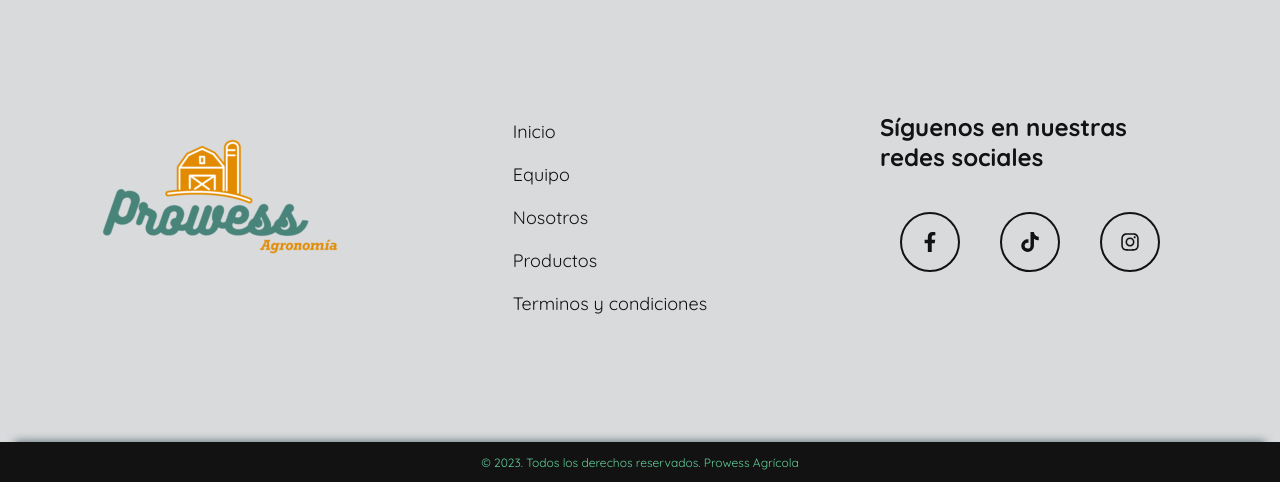
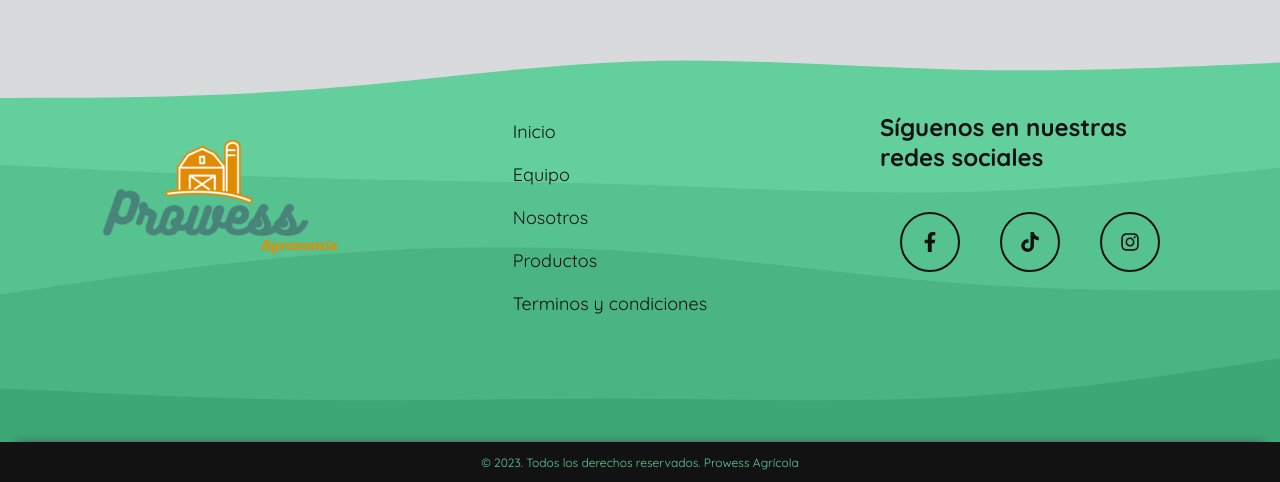
Before and after one commit to alissoncaiza/prowessAGR---Node-js, a React (Create React App) app in the folder frontend/: page / in a window 1280 px wide. Shown: the part 1638-2120 px from the top of the page. Built offline with nearby package versions, Linux system fonts and the light colour scheme; no server answers.

Commit message:
Update home.css

```diff
--- a/frontend/src/pages/home/home.css
+++ b/frontend/src/pages/home/home.css
@@ -682,7 +682,7 @@ span.text-percent {
     display: flex;
     justify-content: center;
     align-items: center;
-    /* background-image: url(../../../public/assets/images/others/layered-waves-haikei.svg); */
+    background-image: url(../../../public/assets/images/others/layered-waves-haikei.svg);
 }
 
 .container-footer .footer {
```
